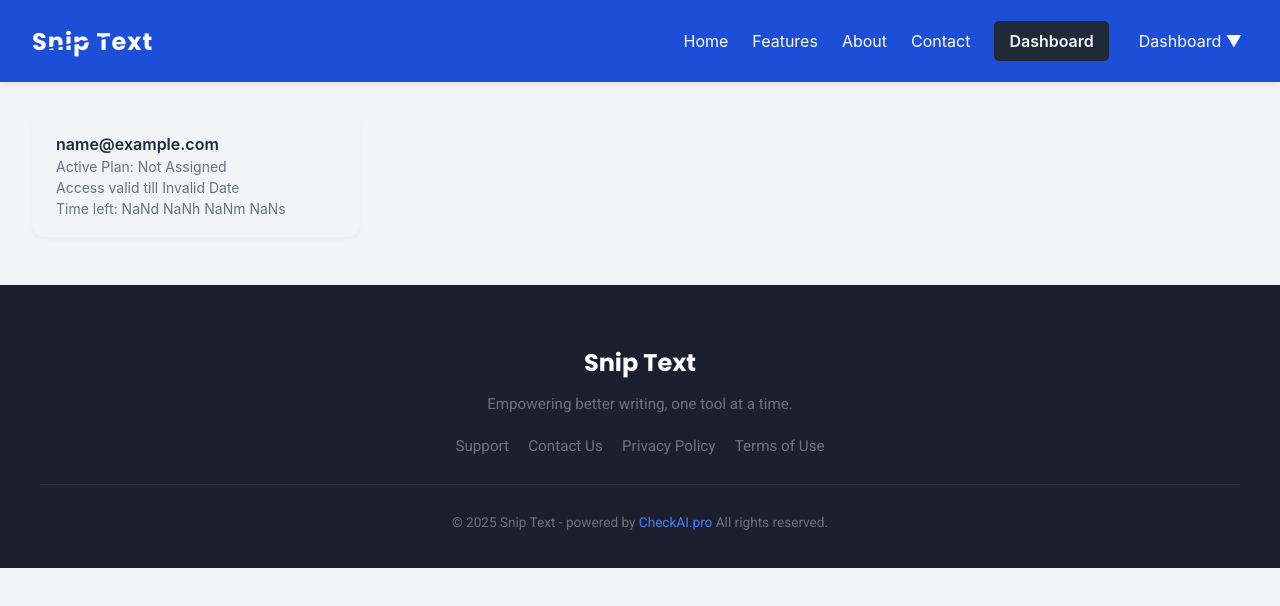
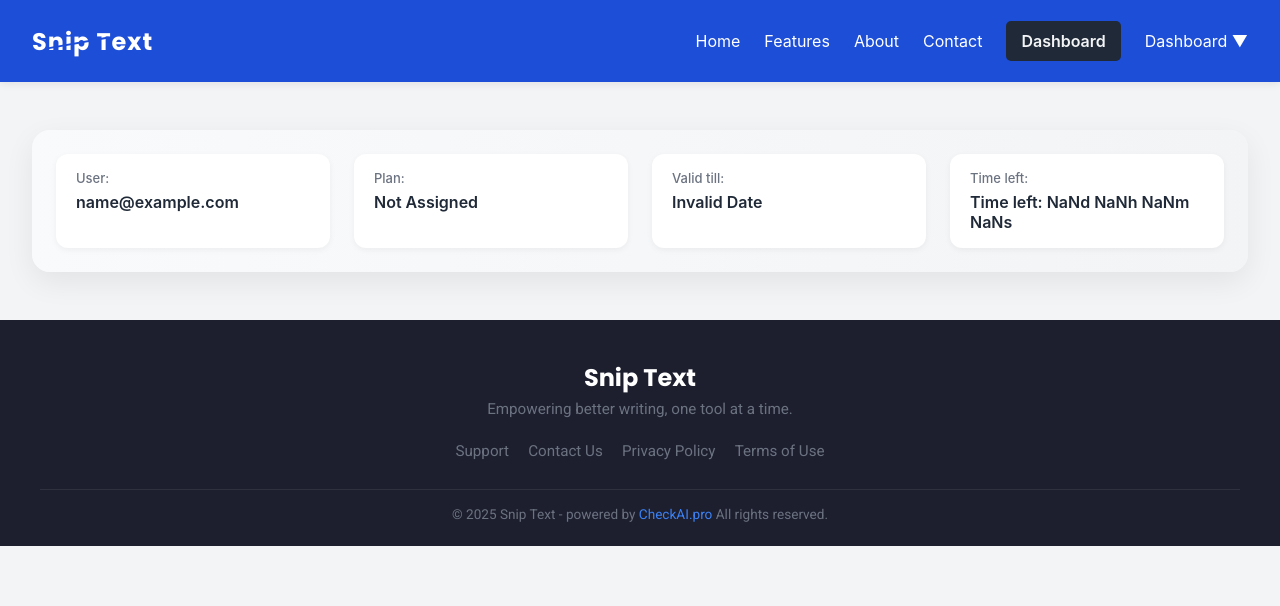
Before and after one commit to thestudentx/sniptext, a website: page dashboard.html in a window 1280 px wide. Drawn offline with Linux system fonts and the light colour scheme; sample sign-in values are in the browser's storage.

Commit message:
Edit feature updated

```diff
--- a/admin/css/admin.css
+++ b/admin/css/admin.css
@@ -12,6 +12,14 @@
   --font-heading: 'Poppins', 'Segoe UI', sans-serif;
   --font-body: 'Roboto', 'Arial', sans-serif;
 }
+
+/* Reset basics */
+* {
+  margin: 0;
+  padding: 0;
+  box-sizing: border-box;
+}
+
 
 /* Base Styles */
 body {
@@ -161,7 +169,7 @@
   background-color: var(--color-white);
   box-shadow: 0 0 8px rgba(0, 0, 0, 0.04);
   border-radius: 8px;
-  overflow: hidden;
+  overflow-x: auto;
 }
 
 .admin-table thead {
--- a/admin/js/users.js
+++ b/admin/js/users.js
@@ -71,6 +71,7 @@
   openModal('userModal');
 });
 
+
 // ——————————————————————————————
 // Handle form submit (POST or PUT)
 // ——————————————————————————————
@@ -124,7 +125,7 @@
 
   form.email.value = u.email;
   form.access.value = u.plan;
-  form.expiry.value = new Date(u.accessDuration).toISOString().slice(0, 10);
+  // form.expiry.value = new Date(u.accessDuration).toISOString().slice(0, 10);
   form.apis.value = (u.modelsAccess || []).join(', ');
 
   // Set credits field with fallback 0
--- a/css/dashboard.css
+++ b/css/dashboard.css
@@ -1,3 +1,10 @@
+/* Reset & Base */
+* {
+  margin: 0;
+  padding: 0;
+  box-sizing: border-box;
+}
+
 body {
   margin: 0;
   font-family: 'Inter', sans-serif;
@@ -10,34 +17,82 @@
   max-width: 100%;
   margin: auto;
 }
+
 .user-info {
+  width: 100%;
+  /* max-width: 900px; */
+  margin: 1rem auto;
+  padding: 24px;
+  border-radius: 18px;
+  background: linear-gradient(to right, #f9fafb, #f3f4f6);
+  box-shadow: 0 10px 30px rgba(0, 0, 0, 0.07);
+  animation: fadeSlideIn 0.5s ease-in-out;
+  overflow-x: auto;
+}
+
+.user-meta {
+  display: flex;
+  flex-direction: row;
+  justify-content: space-between;
+  gap: 24px;
+  flex-wrap: wrap;
+}
+
+.info-row {
   display: flex;
   flex-direction: column;
-  gap: 8px;
-  margin-bottom: 1rem;
-  padding: 20px 24px;
-  background-color: #f3f4f6;
+  align-items: flex-start;
+  background: #fff;
+  padding: 16px 20px;
   border-radius: 12px;
-  box-shadow: 0 2px 4px rgba(0, 0, 0, 0.04);
-  max-width: 280px;
+  box-shadow: 0 2px 6px rgba(0, 0, 0, 0.05);
+  min-width: 180px;
+  flex: 1;
+  transition: transform 0.2s ease;
 }
 
-.user-meta h2 {
-  font-family: 'Inter', sans-serif;
+.info-row:hover {
+  transform: translateY(-3px);
+}
+
+.label {
+  font-size: 13px;
+  font-weight: 500;
+  color: #6b7280;
+  margin-bottom: 6px;
+}
+
+.value {
   font-size: 16px;
   font-weight: 600;
   color: #1f2937;
-  margin: 0;
   word-break: break-word;
 }
 
-.user-meta p {
-  font-family: 'Inter', sans-serif;
-  font-size: 14px;
-  font-weight: 400;
-  color: #6b7280;
-  margin: 4px 0 0;
+/* 🔥 Mobile: Stack neatly */
+@media (max-width: 600px) {
+  .user-meta {
+    flex-direction: column;
+    gap: 12px;
+  }
+
+  .info-row {
+    width: 100%;
+  }
 }
+
+/* 🎬 Entrance animation */
+@keyframes fadeSlideIn {
+  from {
+    opacity: 0;
+    transform: translateY(15px);
+  }
+  to {
+    opacity: 1;
+    transform: translateY(0);
+  }
+}
+
 
 
 .dashboard-cards {
--- a/dashboard.html
+++ b/dashboard.html
@@ -44,14 +44,30 @@
 
   <!-- ----- MAIN DASHBOARD ----- -->
   <main class="dashboard-container">
+
+
+    <!-- USER INFO -->
     <section class="user-info">
       <div class="user-meta">
-        <h2 id="user-email">Loading...</h2>
-        <p>Active Plan: <span id="active-plan">--</span></p>
-        <p>Access valid till <span id="access-duration">--</span></p>
-        <p id="time-remaining"></p>
+        <div class="info-row">
+          <span class="label">User:</span>
+          <span id="user-email" class="value">Loading...</span>
+        </div>
+        <div class="info-row">
+          <span class="label">Plan:</span>
+          <span id="active-plan" class="value">--</span>
+        </div>
+        <div class="info-row">
+          <span class="label">Valid till:</span>
+          <span id="access-duration" class="value">--</span>
+        </div>
+        <div class="info-row">
+          <span class="label">Time left:</span>
+          <span id="time-remaining" class="value">--</span>
+        </div>
       </div>
     </section>
+
 
 
 
--- a/js/login.js
+++ b/js/login.js
@@ -46,7 +46,7 @@
       showToast('Login successful!', true);
       setTimeout(() => {
         // use the pretty URL rewrite
-        window.location.href = '/dashboard';
+        window.location.href = '/dashboard.html';
       }, 1500);
     } else {
       showToast(data.message || 'Login failed. Please try again.', false);
```
Also changed, not shown: admin/admin-login.html (+17 -0 lines), admin/index.html (+8 -0 lines), admin/js/admin-login.js (+6 -2 lines).
